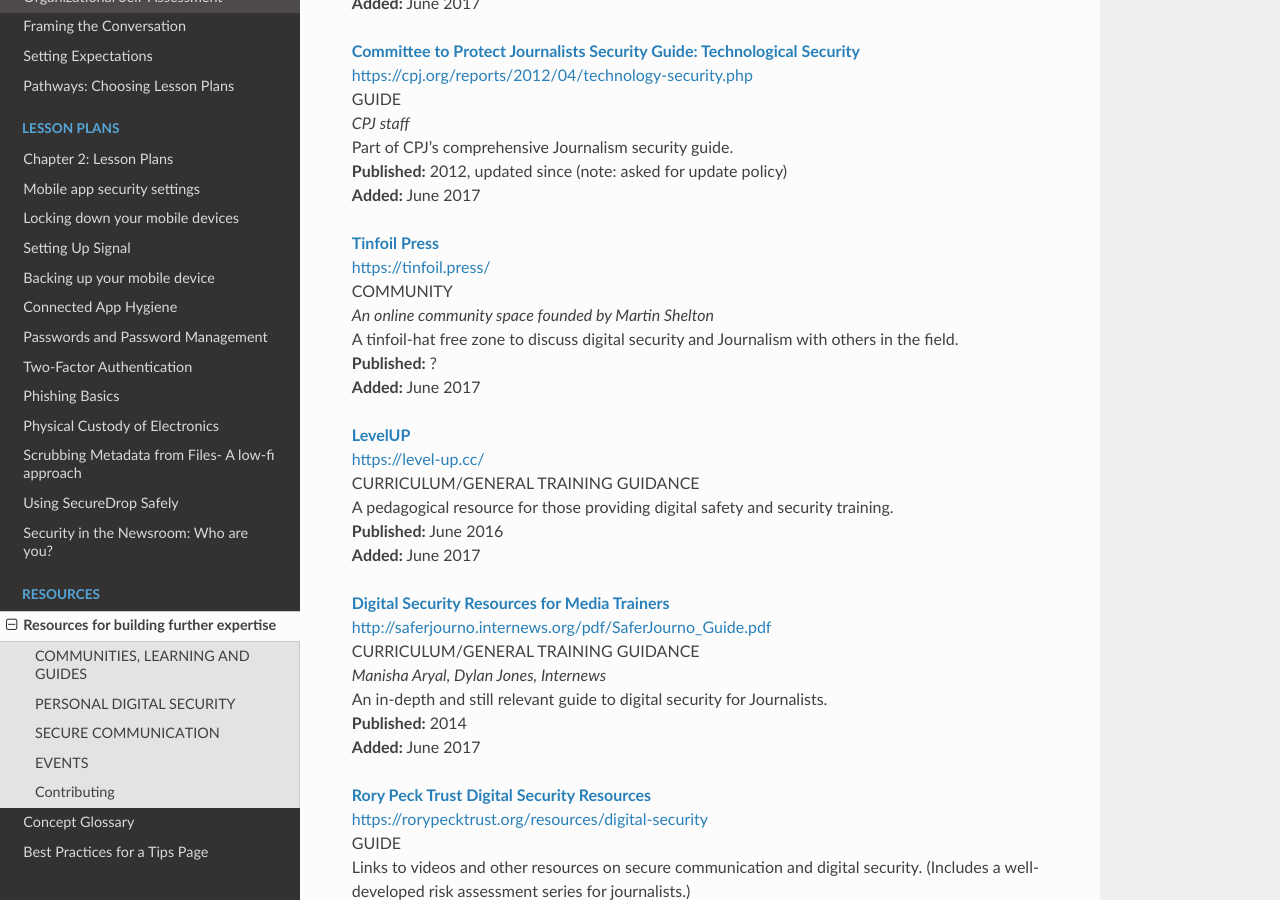
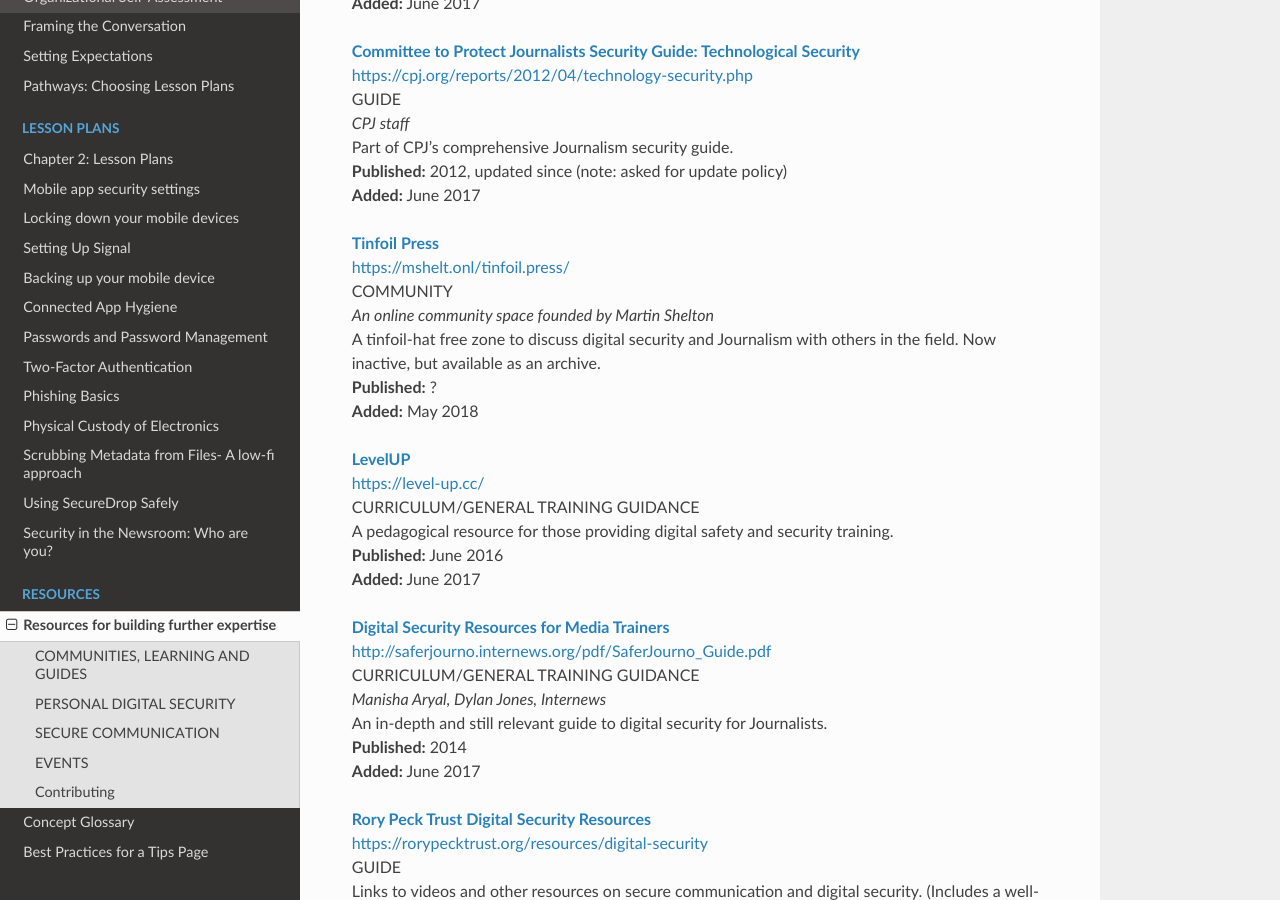
Before and after one commit to OpenNewsLabs/field-guide-security-training-newsroom, a Sphinx documentation site: the page built from docs/Chapter03-01-Resources.md, in a window 1280 px wide and 900 px high, scrolled down 2373 px. Built offline with Sphinx 7.4.7 and the Read the Docs theme 2.0.0, drawn with Linux system fonts in a browser that asks for light colours.

Commit message:
Updated tinfoil.press link to archive version

```diff
--- a/docs/Chapter03-01-Resources.md
+++ b/docs/Chapter03-01-Resources.md
@@ -85,13 +85,13 @@
 **Published:** 2012, updated since (note: asked for update policy)<br />
 **Added:**  June 2017<br />
 
-**[Tinfoil Press](https://tinfoil.press/)**<br />
-[https://tinfoil.press/](https://tinfoil.press/)<br />
+**[Tinfoil Press](https://mshelt.onl/tinfoil.press/)**<br />
+<https://mshelt.onl/tinfoil.press/><br />
 COMMUNITY<br />
 *An online community space founded by Martin Shelton*<br />
-A tinfoil-hat free zone to discuss digital security and Journalism with others in the field.<br />
+A tinfoil-hat free zone to discuss digital security and Journalism with others in the field. Now inactive, but available as an archive.<br />
 **Published:**  ?<br />
-**Added:**  June 2017<br />
+**Added:**  May 2018<br />
 
 **[LevelUP](https://level-up.cc/)**<br />
 [https://level-up.cc/](https://level-up.cc/)<br />
```
